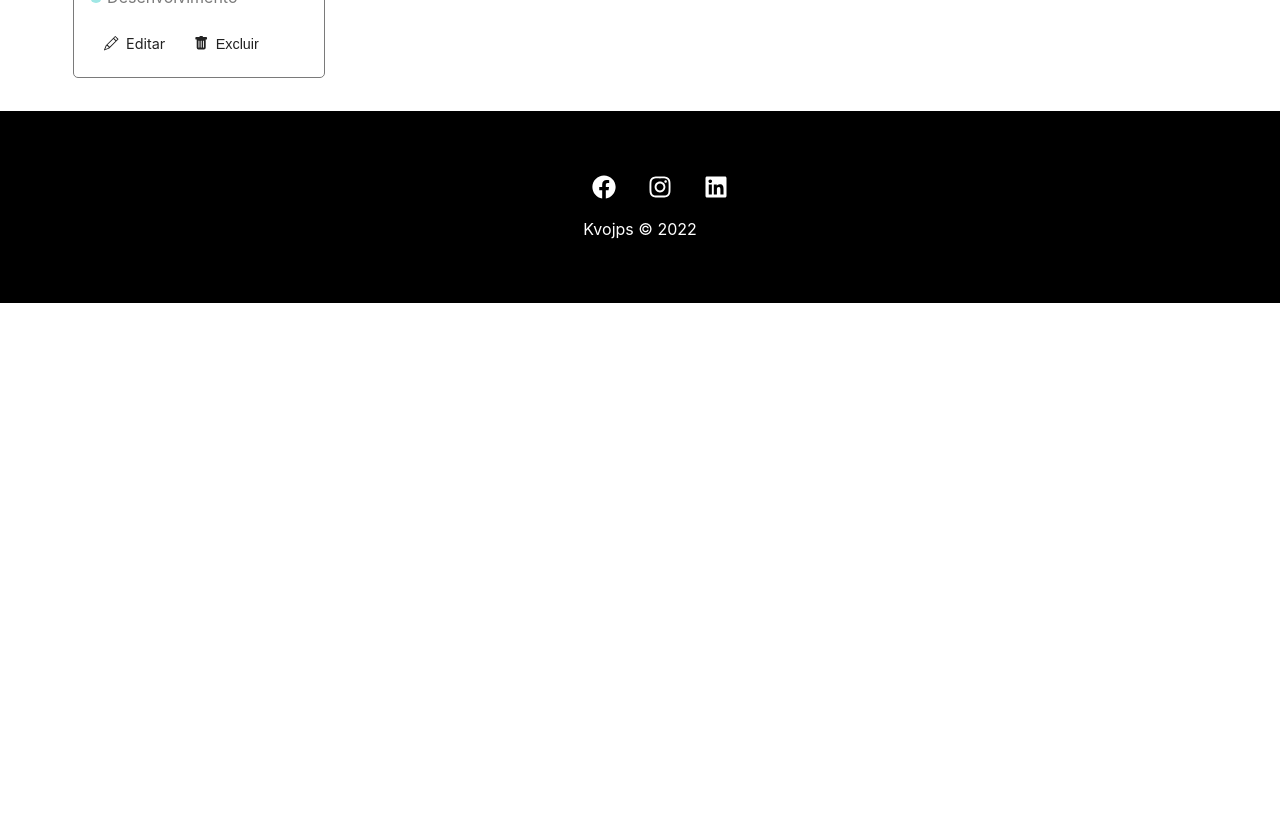
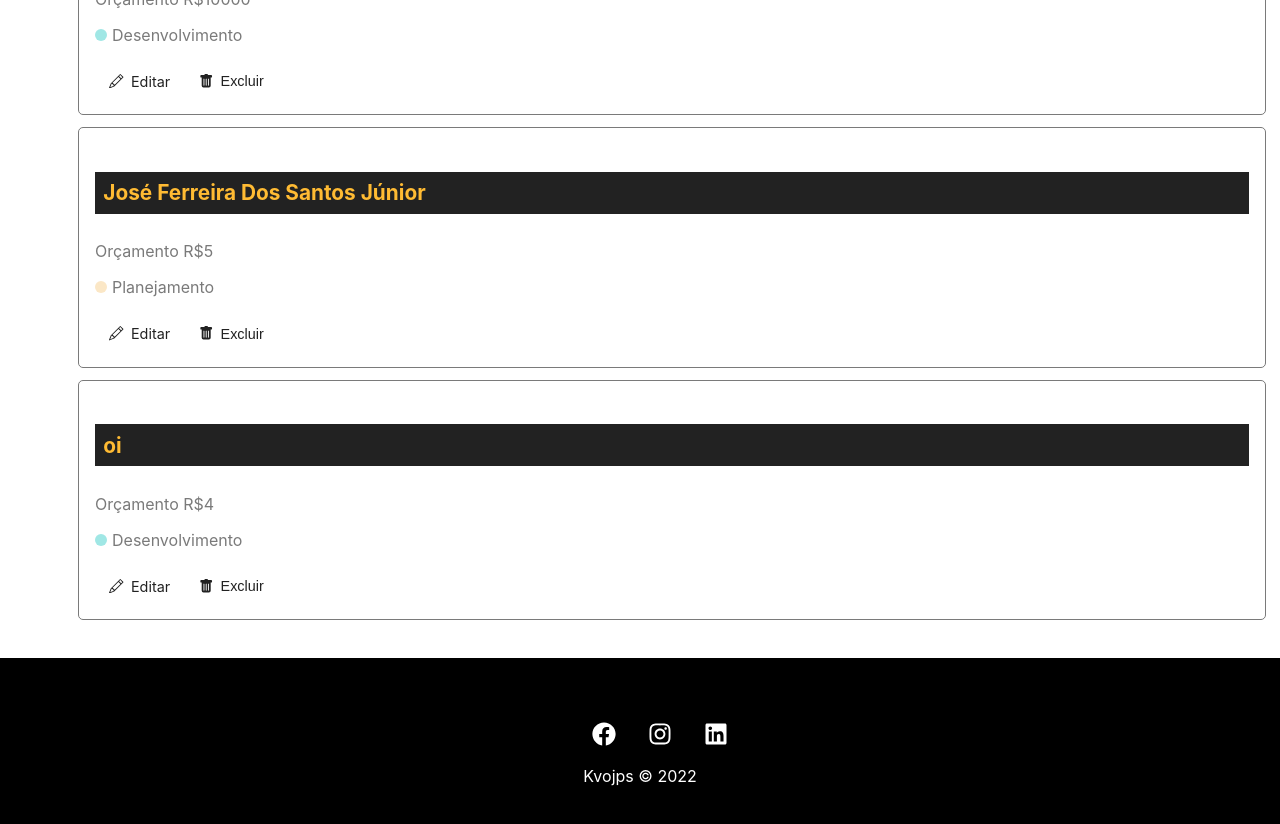
Before and after one commit to kvojps/gerenciador-projetos-react, a React (Create React App) app: page /projects in a window 1280 px wide. Shown: the part 1140-1964 px from the top of the page. Before the commit the page ends 1443 px from the top, so only its background shows below. Built offline with nearby package versions, Linux system fonts and the light colour scheme; data requests are answered from the project's data file.

Commit message:
corrigindo bug da tela de projetos

```diff
--- a/db.json
+++ b/db.json
@@ -43,6 +43,28 @@
       "cost": 0,
       "services": [],
       "id": 5
+    },
+    {
+      "name": "José Ferreira Dos Santos Júnior",
+      "budget": "5",
+      "category": {
+        "id": "4",
+        "name": "Planejamento"
+      },
+      "cost": 0,
+      "services": [],
+      "id": 6
+    },
+    {
+      "category": {
+        "id": "2",
+        "name": "Desenvolvimento"
+      },
+      "name": "oi",
+      "budget": "4",
+      "cost": 0,
+      "services": [],
+      "id": 7
     }
   ],
   "categories": [
--- a/src/components/pages/Projects.js
+++ b/src/components/pages/Projects.js
@@ -42,9 +42,9 @@ function Projects() {
                 <LinkButton to="/newproject" text="Criar Projeto"/>
             </div>
             {message && <Message type="success" msg={message} />}
-            <div className={styles.project}>
+            <div >
                 <Container customClass="start">
-                    <div>{projects.length > 0 &&
+                    <div className={styles.projects}>{projects.length > 0 &&
                             projects.map((project) => (
                                 <ProjectCard
                                     id={project.id}
--- a/src/components/pages/assets/Projects.module.css
+++ b/src/components/pages/assets/Projects.module.css
@@ -4,4 +4,10 @@
 
 .title_container {
     margin-bottom: 2em;
+    text-align: center;
 }
+
+.projects {
+    display: flex;
+    flex-wrap: wrap;
+}
```
